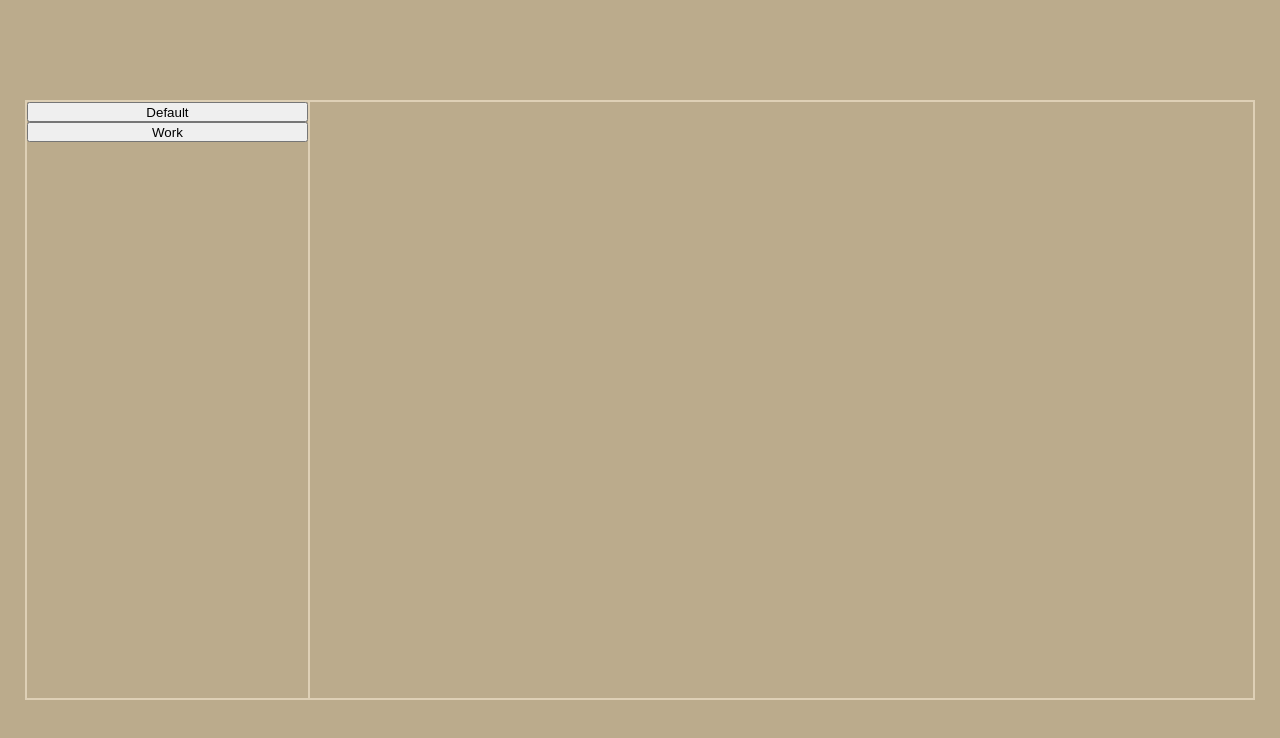
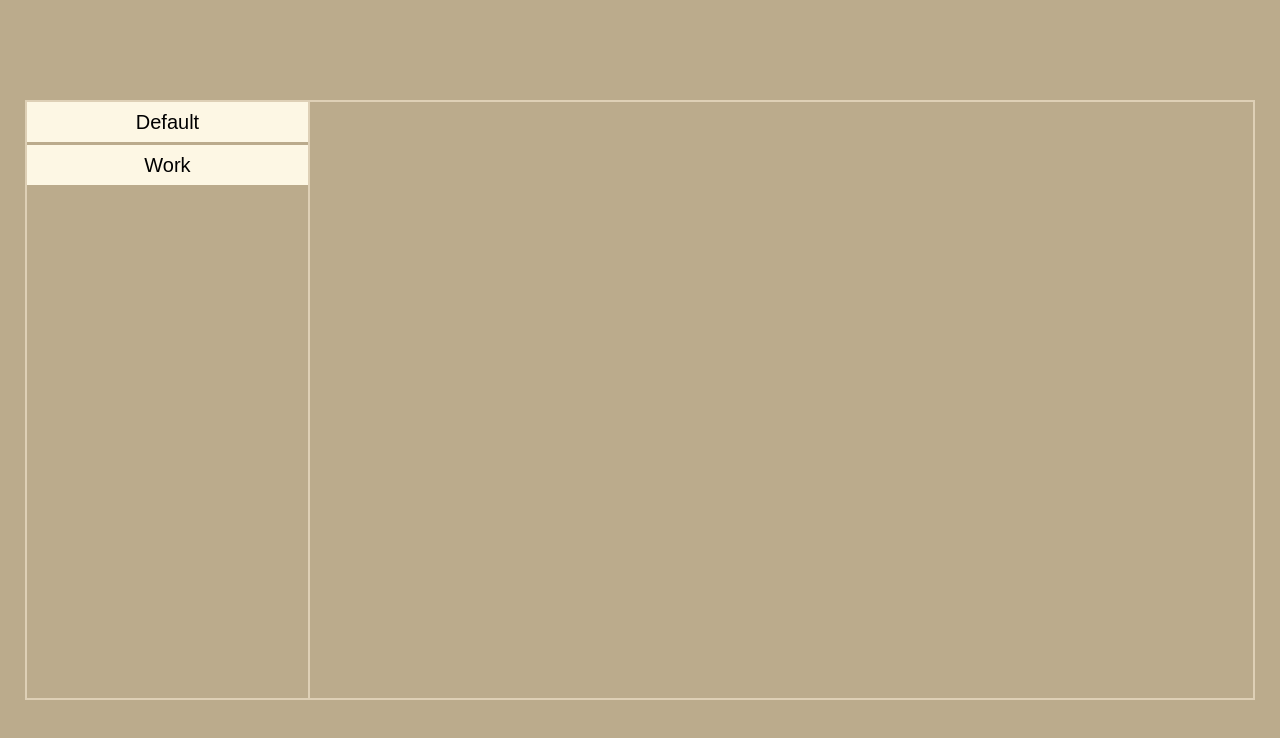
Before and after one commit to DL-GIT101/Todo-list, a website built with webpack: page src/index.html in a window 1280 px wide. Built offline with nearby package versions, Linux system fonts and the light colour scheme.

Commit message:
Add style to project buttons

```diff
--- a/src/style.css
+++ b/src/style.css
@@ -29,8 +29,20 @@ body {
 
 .main > .sidebar {
     display: grid;
-    grid-template-rows: repeat(auto-fit, 20px);
+    grid-template-rows: repeat(auto-fill, 40px);
     border-right: 2px solid var(--color-secondary);
+    row-gap: 3px;
+}
+
+.main > .sidebar > .project{
+    font-size: 20px;
+    background-color: var(--color-primary);
+    border: none;
+}
+
+.main > .sidebar > .project:hover{
+    cursor: pointer;
+    background-color: var(--color-accent);
 }
 
 .main > .board {
@@ -57,7 +69,7 @@ body {
 }
 
 .main > .board > .todo:hover{
-    background-color: var(--color-primary);
+    background-color: var(--color-secondary);
     cursor: pointer;
 }
 
```
